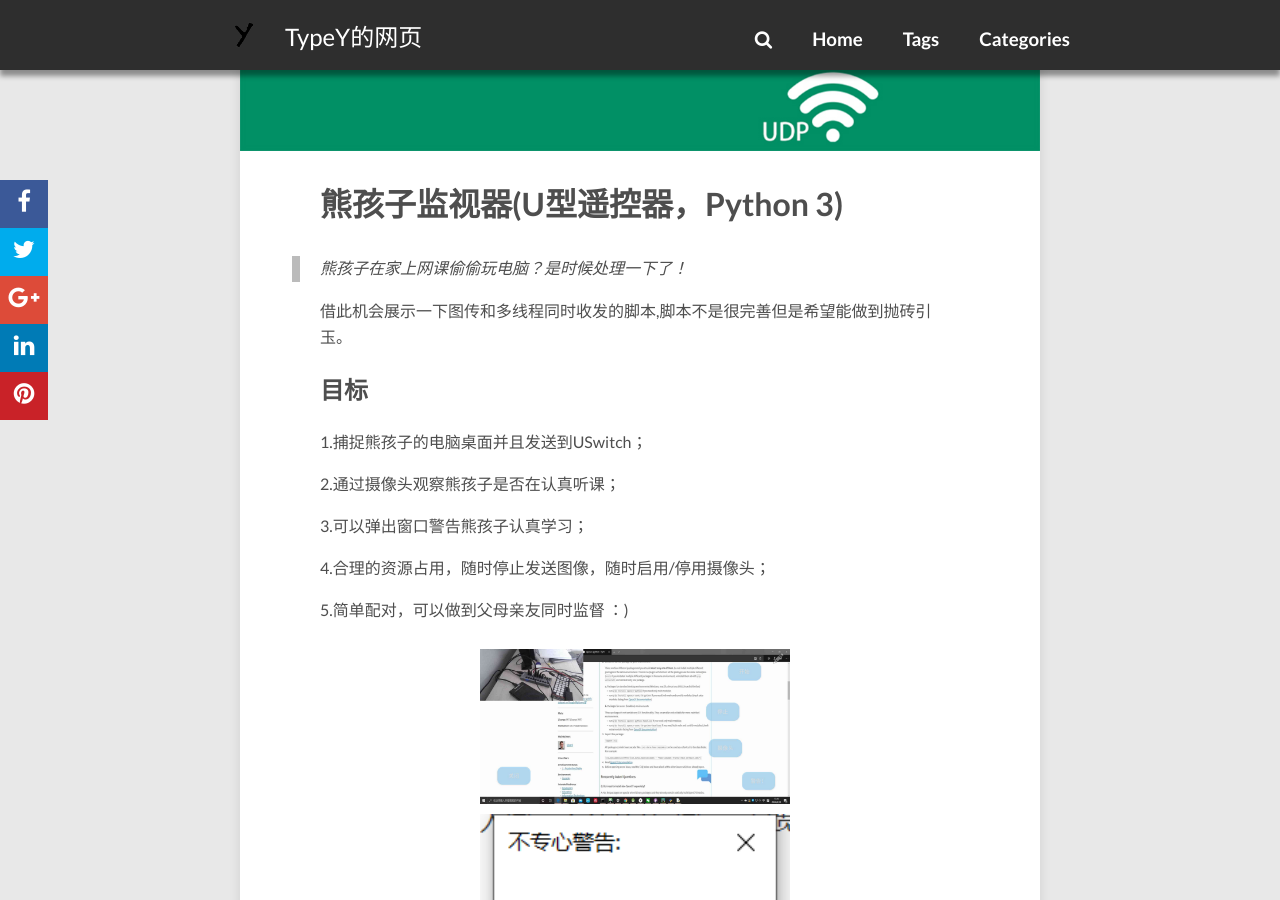
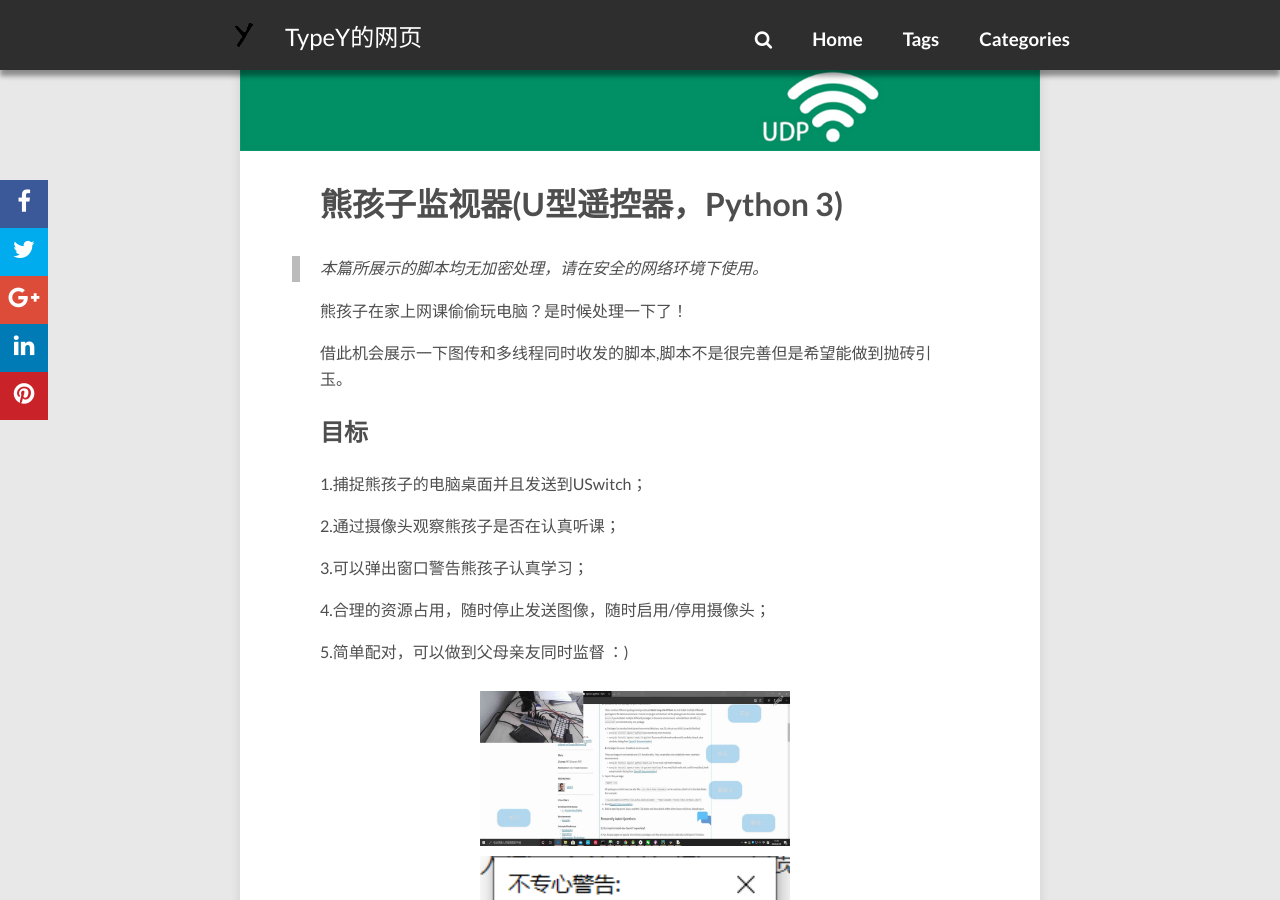
Before and after one commit to yanfeiwong/Typey.github.io, a Jekyll site: the page built from _posts/2020-4-10-熊孩子监视器(U型遥控器，Python 3) .md, in a window 1280 px wide and 900 px high, scrolled down 424 px. Built offline with Jekyll 4.4.1, drawn with Linux system fonts in a browser that asks for light colours; nearby versions of some CDN libraries; comment, search, counter and statistics services are not loaded.

Commit message:
Update 2020-4-10-熊孩子监视器(U型遥控器，Python 3) .md

```diff
--- a/_posts/2020-4-10-熊孩子监视器(U型遥控器，Python 3) .md
+++ b/_posts/2020-4-10-熊孩子监视器(U型遥控器，Python 3) .md
@@ -9,8 +9,9 @@ lang: zh
 image:
     feature: hdpage.jpg
 ---
+>本篇所展示的脚本均无加密处理，请在安全的网络环境下使用。
 
->熊孩子在家上网课偷偷玩电脑？是时候处理一下了！
+熊孩子在家上网课偷偷玩电脑？是时候处理一下了！
 
 借此机会展示一下图传和多线程同时收发的脚本,脚本不是很完善但是希望能做到抛砖引玉。
 ## 目标
```
